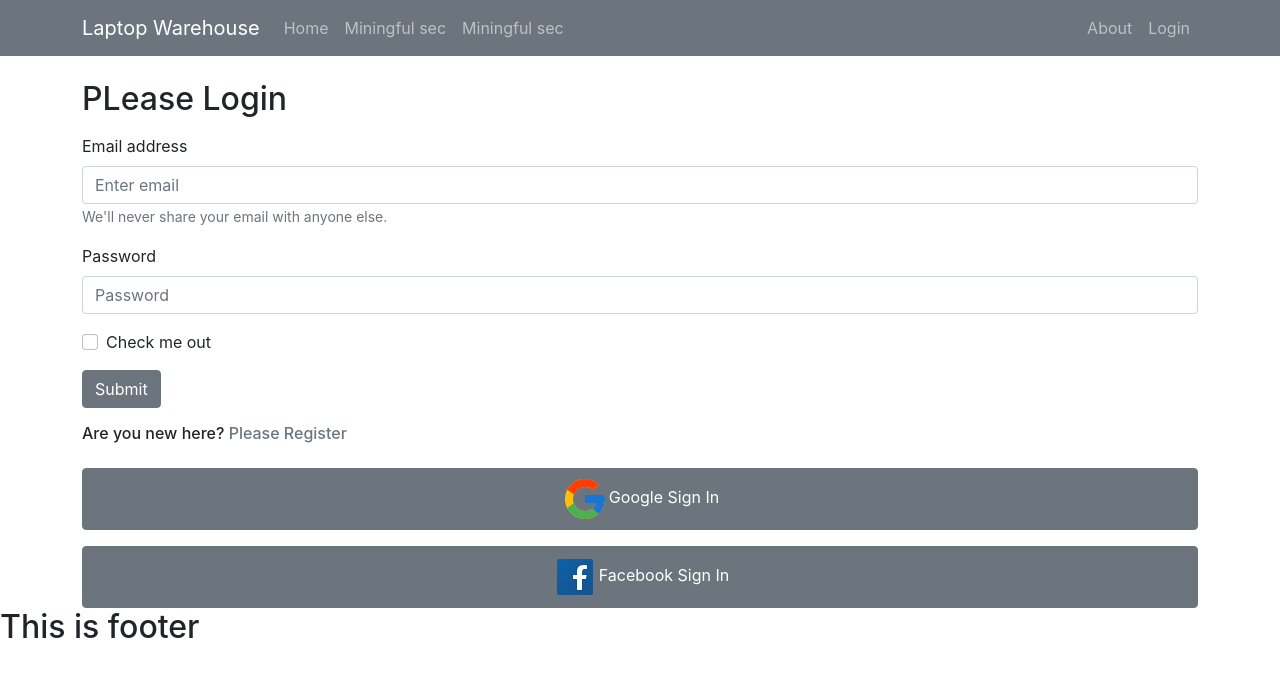
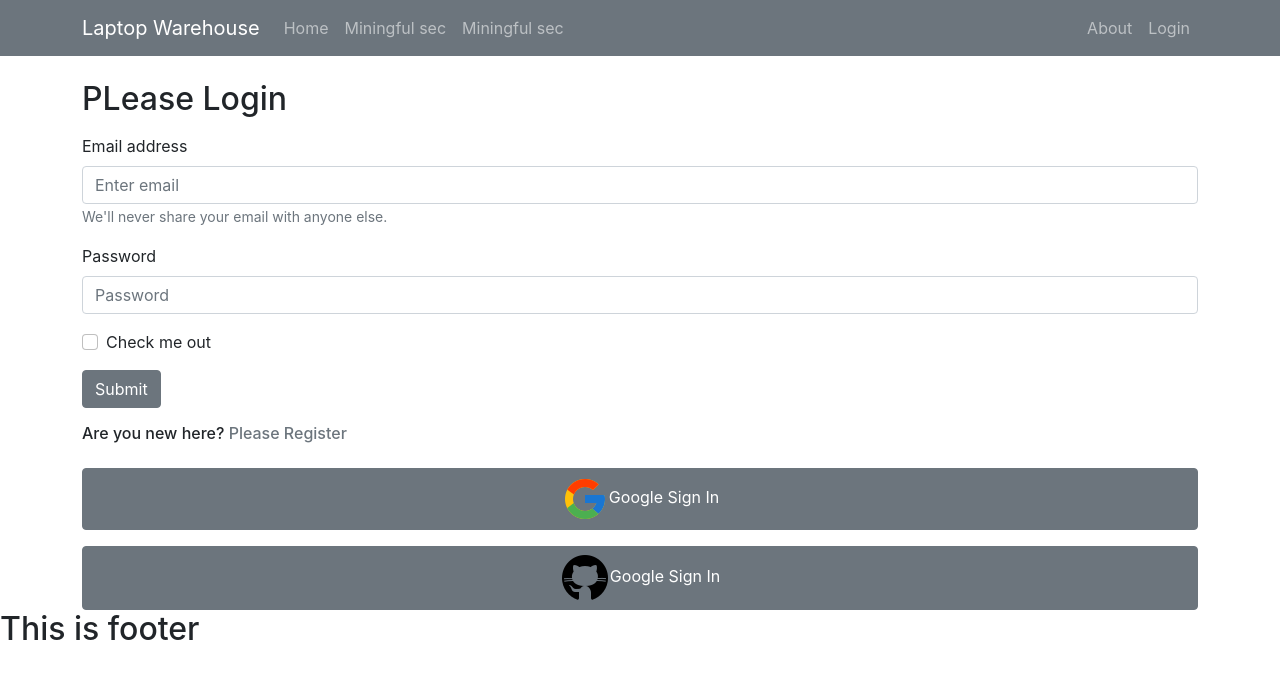
Before and after one commit to abdullahalomar/warehouse-management-client-side, a React (Create React App) app: page /login in a window 1280 px wide. Shown: the top 678 px of the page. Built offline with nearby package versions, Linux system fonts and the light colour scheme; no server answers.

Commit message:
github signin added

```diff
--- a/src/Pages/InventoryDetails/InventoryDetails.js
+++ b/src/Pages/InventoryDetails/InventoryDetails.js
@@ -1,11 +1,14 @@
 import React from 'react';
 import { Link, useParams } from 'react-router-dom';
 
-const InventoryDetails = () => {
+const InventoryDetails = (inventory) => {
     const { inventoryId } = useParams();
+    const { _id, name, price, picture, short_desc, quantity, supplier_name } = inventory;
     return (
         <div>
-            <h2>Inventory details: {inventoryId}</h2>
+            <h4>Inventory Items Id: {inventoryId}</h4>
+            <h3>Inventory Items Name: {name}</h3>
+
             <Link to='/check'>
                 <div className='text-center'>
                 <button className='btn btn-secondary'>
--- a/src/Pages/Login/Login/Login.js
+++ b/src/Pages/Login/Login/Login.js
@@ -11,6 +11,7 @@ const Login = () => {
   const navigate = useNavigate();
   const location = useLocation();
   let from = location.state?.from?.pathname || '/';
+  let errorElement;
 
   const [
     signInWithEmailAndPassword,
@@ -22,6 +23,12 @@ const Login = () => {
   if (user) {
     navigate(from, {replace: true});
   }
+
+  if (error) {
+    errorElement = <div>
+        <h6 className='text-danger'>Error: {error?.message}</h6>
+    </div>
+}
 
   const handleSubmit = event => {
     event.preventDefault();
@@ -61,6 +68,7 @@ const Login = () => {
     Submit
   </Button>
         </Form>
+        {errorElement}
         <div className='mt-3'>
         <h6>Are you new here? <Link to='/register' className='text-secondary pe-auto text-decoration-none' onClick={navigateRegister}>Please Register</Link></h6>
         </div>
--- a/src/Pages/Login/SocialSignin/SocialSignin.js
+++ b/src/Pages/Login/SocialSignin/SocialSignin.js
@@ -1,24 +1,25 @@
 import React from 'react';
 import google from '../../../images/social-icons/icons8-google-48.png';
+import github from '../../../images/social-icons/icons8-github-50.png';
 import facebook from '../../../images/social-icons/icons8-facebook-48.png';
-import { useSignInWithGoogle } from 'react-firebase-hooks/auth';
+import { useSignInWithGithub, useSignInWithGoogle } from 'react-firebase-hooks/auth';
 import auth from '../../../firebase.init';
 import { useNavigate } from 'react-router-dom';
 
 const SocialSignin = () => {
     const [signInWithGoogle, user, loading, error] = useSignInWithGoogle(auth);
+    const [signInWithGithub, gituser, gitloading, giterror] = useSignInWithGithub(auth);
+
     const navigate = useNavigate();
     let errorElement;
 
-    if (error) {
-
+    if (error || giterror) {
           errorElement = <div>
-            <h6 className='text-danger'>Error: {error.message}</h6>
+              <h6 className='text-danger'>Error: {error?.message} { giterror?.message}</h6>
           </div>
-
     }
 
-    if (user) {
+    if (user || gituser) {
         navigate('/home');
       }
     return (
@@ -31,10 +32,17 @@ const SocialSignin = () => {
                 <img src={google} alt="" />
                 Google Sign In
                 </button>
-                <button className='btn btn-secondary w-100 mt-3'>
+                <button
+                onClick={() => signInWithGithub()}
+                className='btn btn-secondary w-100 mt-3'>
+                <img src={github} alt="" />
+                Google Sign In
+                </button>
+
+                {/* <button className='btn btn-secondary w-100 mt-3'>
                 <img src={facebook} alt="" />
                 Facebook Sign In
-                </button>
+                </button> */}
             </div>
         </div>
     );
```
Also changed, not shown: src/images/social-icons/icons8-github-50.png (added).
